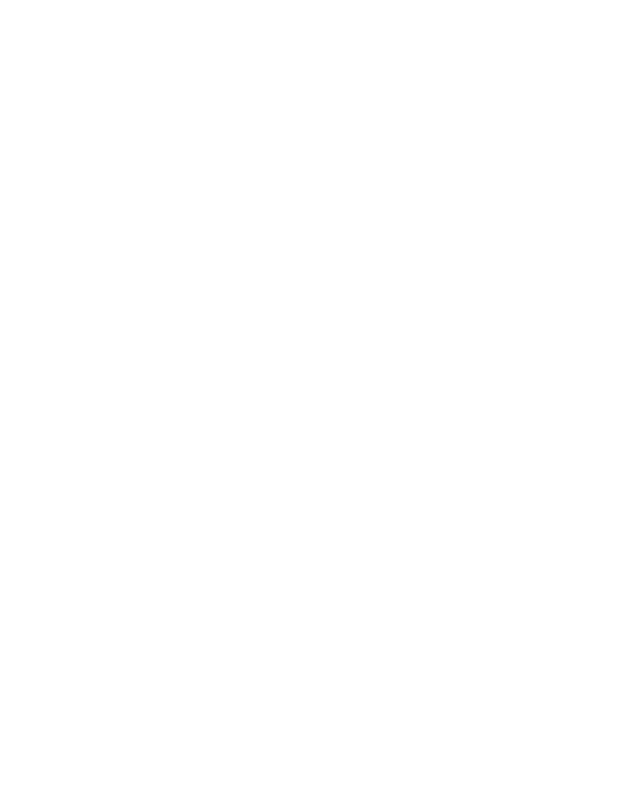
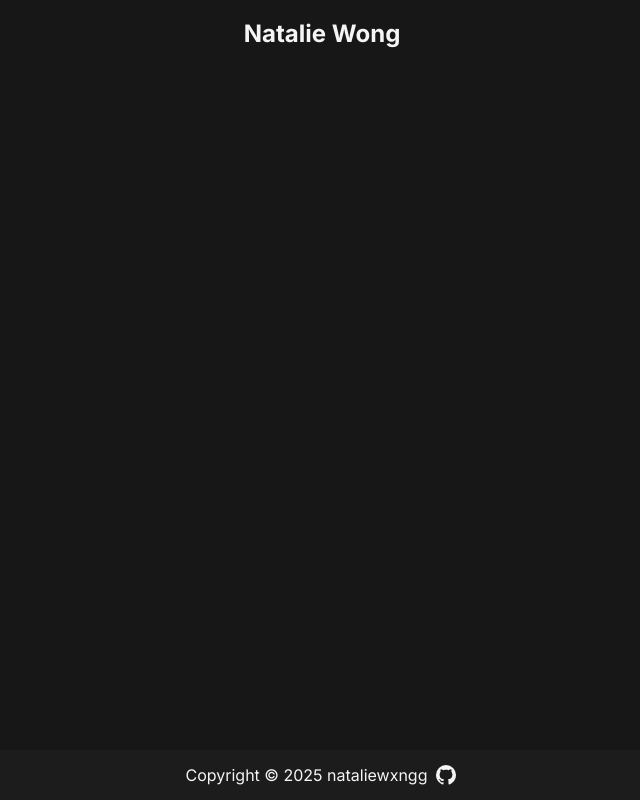
Before and after one commit to nataliewxngg/nataliewxngg, a website built with webpack: page src/template.html in a window 1280 px wide. Shown: the whole page, without its empty margins (446-1086 px from the left). Built offline with nearby package versions, Linux system fonts and the light colour scheme.

Commit message:
Layout page and add copyright

```diff
--- a/src/index.js
+++ b/src/index.js
@@ -0,0 +1,4 @@
+import home from './pages/home.js';
+import './styles/home.css';
+
+home();
--- /dev/null
+++ b/src/pages/home.js
@@ -0,0 +1,5 @@
+export default function Home() {
+    // Set page title
+    const title = document.querySelector('title');
+    title.innerText = 'Natalie Wong';
+}
--- /dev/null
+++ b/src/styles/home.css
@@ -0,0 +1,58 @@
+@import url('https://unpkg.com/modern-normalize@3.0.1/modern-normalize.css');
+
+:root {
+    --text-color: #f5f5f5;
+    --bg-color: #171717;
+    --muted-bg-color: #1c1c1c;
+
+    --primary-color: #858585;
+    --secondary-color: #1c282A;
+    --accent-color: #527e86;
+
+    --default-transition: all 0.3s ease-in-out;
+
+    --primary-font: 'Inter', sans-serif;
+    --secondary-font: 'Roboto Serif', serif;
+}
+
+body {
+    background-color: var(--bg-color);
+    color: var(--text-color);
+    font-family: var(--primary-font);
+    text-align: center;
+
+    display: grid;
+    grid-template-columns: 1fr 4fr;
+    grid-template-rows: 1fr auto;
+}
+
+nav {
+    height: 100vh;
+    background-color: var(--muted-bg-color);
+
+    grid-area: 1 / 1 / 3 / 2;
+}
+
+footer {
+    height: 50px;
+    margin: 0 2rem;
+    background-color: var(--muted-bg-color);
+
+    display: flex;
+    flex-direction: row;
+    justify-content: center;
+    align-items: center;
+    gap: 7px;
+}
+
+footer svg {
+    fill: var(--text-color);
+    width: 1.5rem;
+    transition: var(--default-transition);
+    vertical-align: middle;
+}
+
+footer svg:hover {
+    fill: var(--primary-color);
+    cursor: pointer;
+}
--- a/src/template.html
+++ b/src/template.html
@@ -4,7 +4,27 @@
     <meta charset="UTF-8">
     <meta name="viewport" content="width=device-width, initial-scale=1.0">
     <title></title>
+
+    <link rel="icon" href="./assets/favicon.png">
+
+    <link rel="preconnect" href="https://fonts.googleapis.com">
+    <link rel="preconnect" href="https://fonts.gstatic.com" crossorigin>
+    <link href="https://fonts.googleapis.com/css2?family=Inter:ital,opsz,wght@0,14..32,100..900;1,14..32,100..900&family=Roboto+Serif:ital,opsz,wght@0,8..144,100..900;1,8..144,100..900&display=swap" rel="stylesheet">
 </head>
 <body>
+    <nav></nav>
+    <article>
+        <header>
+            <h1>Natalie Wong</h1>
+        </header>
+    </article>
+    <footer>
+        Copyright &copy; 2025 nataliewxngg
+        <a href="https://github.com/nataliewxngg" target="_blank" rel="noopener noreferrer">
+            <svg xmlns="http://www.w3.org/2000/svg" viewBox="0 0 24 24">
+                <path d="M12,2A10,10 0 0,0 2,12C2,16.42 4.87,20.17 8.84,21.5C9.34,21.58 9.5,21.27 9.5,21C9.5,20.77 9.5,20.14 9.5,19.31C6.73,19.91 6.14,17.97 6.14,17.97C5.68,16.81 5.03,16.5 5.03,16.5C4.12,15.88 5.1,15.9 5.1,15.9C6.1,15.97 6.63,16.93 6.63,16.93C7.5,18.45 8.97,18 9.54,17.76C9.63,17.11 9.89,16.67 10.17,16.42C7.95,16.17 5.62,15.31 5.62,11.5C5.62,10.39 6,9.5 6.65,8.79C6.55,8.54 6.2,7.5 6.75,6.15C6.75,6.15 7.59,5.88 9.5,7.17C10.29,6.95 11.15,6.84 12,6.84C12.85,6.84 13.71,6.95 14.5,7.17C16.41,5.88 17.25,6.15 17.25,6.15C17.8,7.5 17.45,8.54 17.35,8.79C18,9.5 18.38,10.39 18.38,11.5C18.38,15.32 16.04,16.16 13.81,16.41C14.17,16.72 14.5,17.33 14.5,18.26C14.5,19.6 14.5,20.68 14.5,21C14.5,21.27 14.66,21.59 15.17,21.5C19.14,20.16 22,16.42 22,12A10,10 0 0,0 12,2Z" />
+            </svg>
+        </a>
+    </footer>
 </body>
 </html>
--- a/webpack.common.js
+++ b/webpack.common.js
@@ -18,4 +18,21 @@ module.exports = {
         path: path.resolve(__dirname, 'dist'),
         clean: true,
     },
+
+    module: {
+        rules: [
+            {
+                test: /\.css$/i,
+                use: ['style-loader', 'css-loader'],
+            },
+            {
+                test: /\.html$/i,
+                loader: 'html-loader',
+            },
+            {
+                test: /\.(png|svg|jpg|jpeg|gif)$/i,
+                type: 'asset/resource',
+            },
+        ],
+    },
 }
--- a/webpack.dev.js
+++ b/webpack.dev.js
@@ -5,6 +5,6 @@ module.exports = merge(common, {
     mode: 'development',
     devtool: 'inline-source-map',
     devServer: {
-        static: './dist',
+        watchFiles: ['./src/template.html'],
     },
 });
```
Also changed, not shown: src/assets/favicon.png (added).
